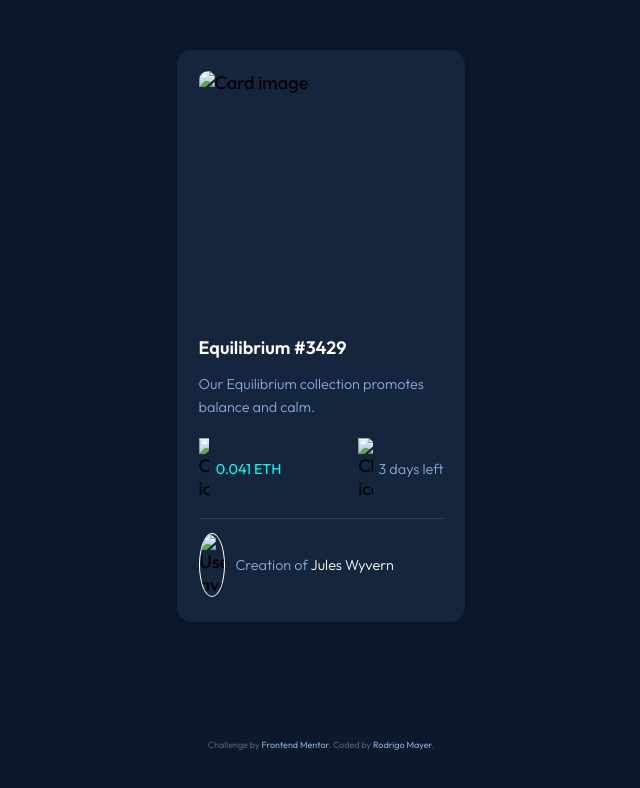
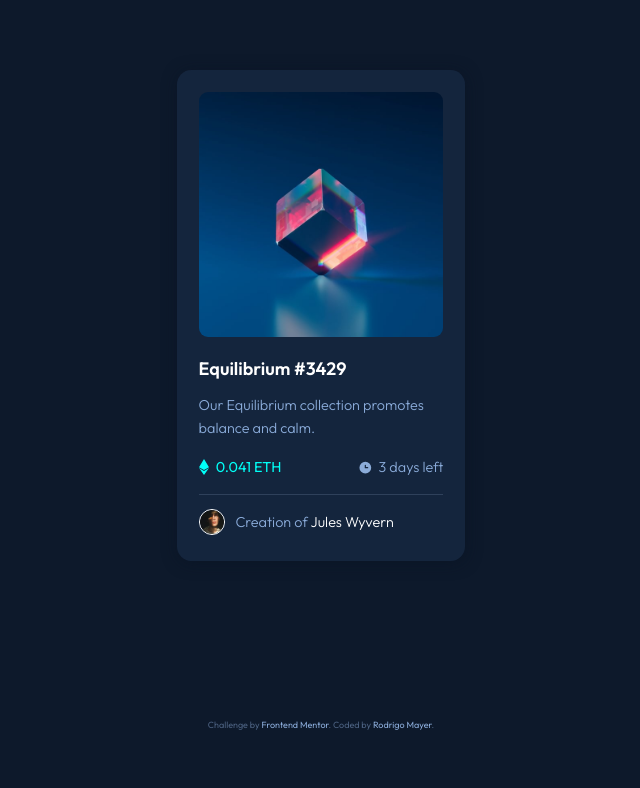
Before and after one commit to r-mayer/nft-preview-card-component, a plain HTML site: page index.html in a window 1280 px wide. Shown: the whole page, without its empty margins (319-959 px from the left). Drawn offline with Linux system fonts and the light colour scheme; the site is published under a folder, as on GitHub Pages, so addresses that start at the root find nothing.

Commit message:
fixed image paths and updated readme

```diff
--- a/index.html
+++ b/index.html
@@ -17,9 +17,9 @@
 
     <div class="img-wrap">
       <div class="img-hovered">
-        <img src="/images/icon-view.svg" alt="View Icon">
+        <img src="./images/icon-view.svg" alt="View Icon">
       </div>
-      <img src="/images/image-equilibrium.jpg" alt="Card image" class="card-image">
+      <img src="./images/image-equilibrium.jpg" alt="Card image" class="card-image">
     </div>
 
     <div class="card-info-content">
@@ -27,17 +27,17 @@
       <p class="card-description">Our Equilibrium collection promotes balance and calm.</p>
       <div class="card-values">
         <div class="card-price">
-          <img src="/images/icon-ethereum.svg" alt="Coin icon">
+          <img src="./images/icon-ethereum.svg" alt="Coin icon">
           <p class="text">0.041 ETH</p>
         </div>
         <div class="card-counting">
-          <img src="/images/icon-clock.svg" alt="Clock icon">
+          <img src="./images/icon-clock.svg" alt="Clock icon">
           <p class="text"> 3 days left</p>
         </div>
       </div>
 
       <div class="card-footer">
-        <img src="/images/image-avatar.png" alt="User avatar">
+        <img src="./images/image-avatar.png" alt="User avatar">
         <p class="text">Creation of <a href="#">Jules Wyvern</a></p>
       </div>
     </div>
```
Also changed, not shown: 1 other file.
